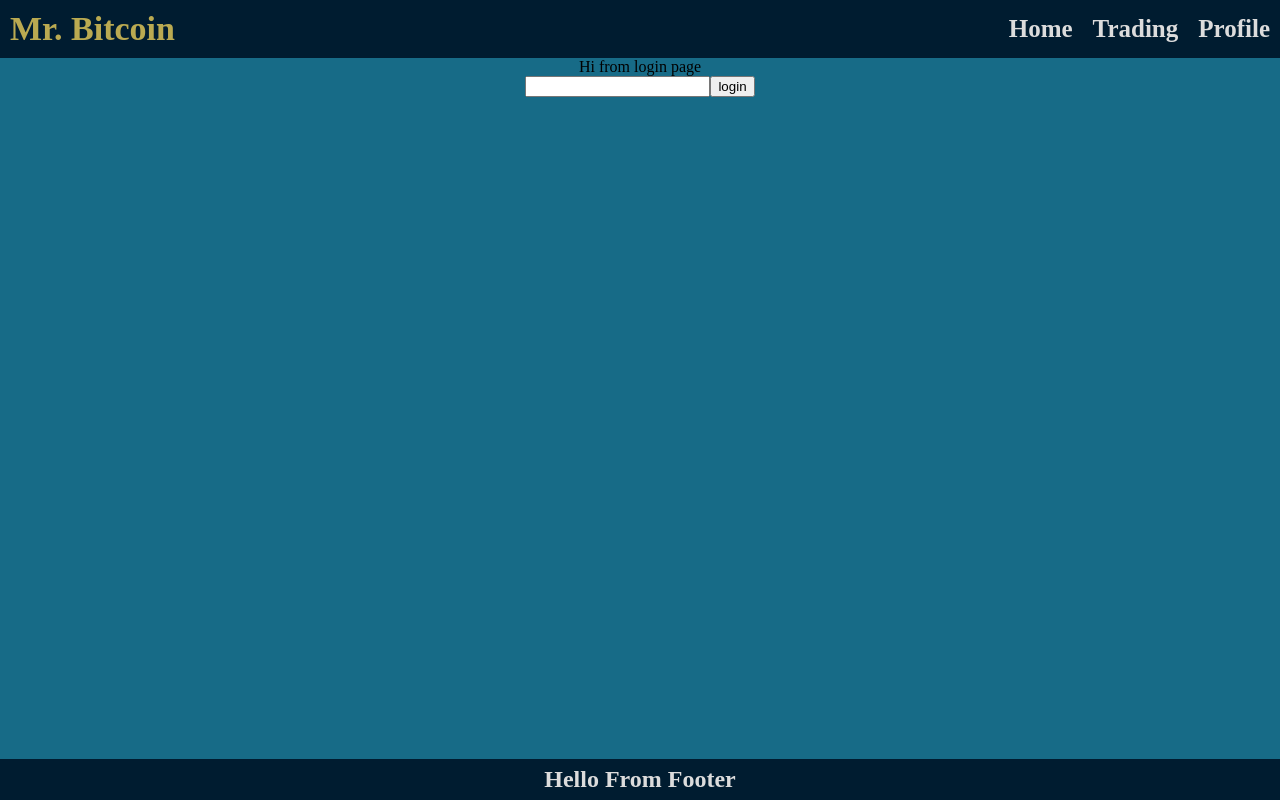
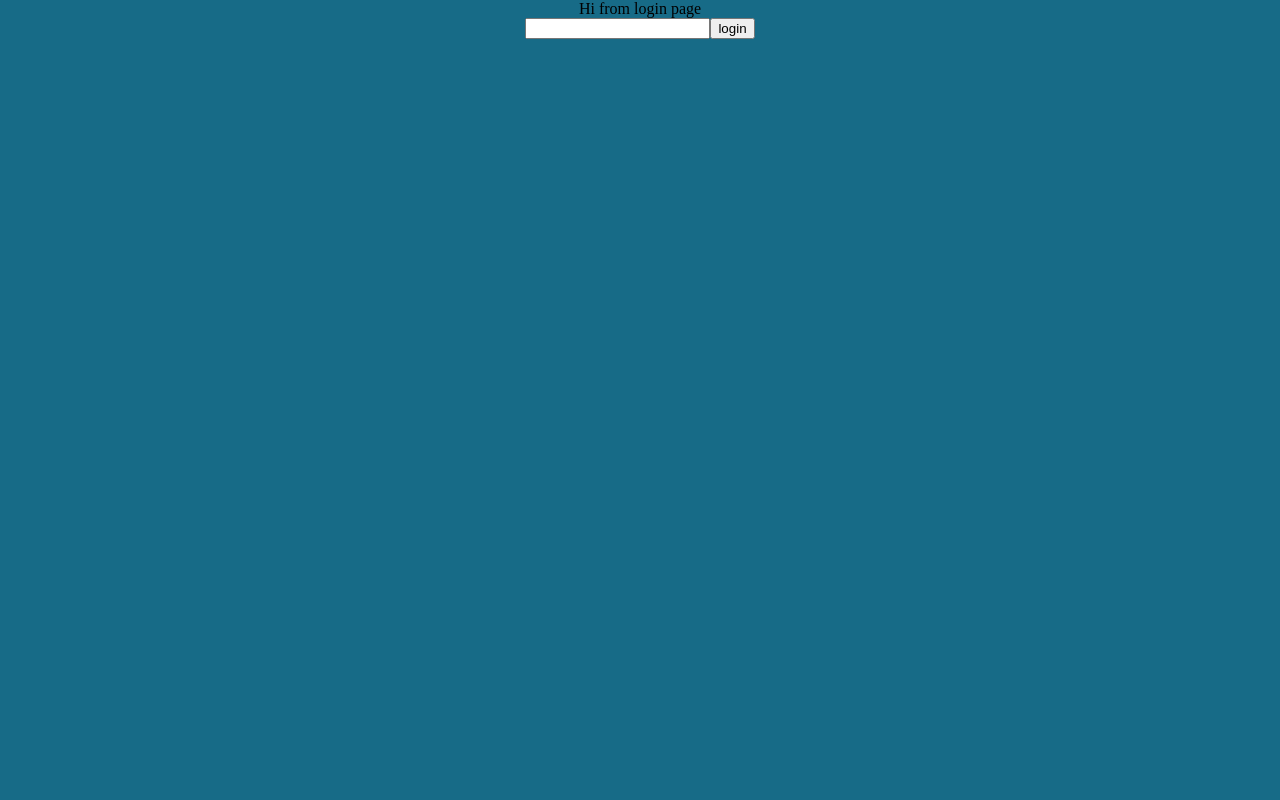
Before and after one commit to VadimEp622/proj-Vue-mr-bitcoin, a Vue app: page /trading-data#/login in a window 1280 px wide. Built offline with nearby package versions, Linux system fonts and the light colour scheme.

Commit message:
removed header & footer from login page

```diff
--- a/src/App.vue
+++ b/src/App.vue
@@ -1,12 +1,31 @@
+<template>
+  <section class="app" :class="appClass">
+    <AppHeader />
+    <main>
+      <RouterView />
+    </main>
+    <AppFooter />
+  </section>
+  <UserMsg />
+</template>
+
+
 <script >
 import AppHeader from '@/cmps/AppHeader.vue'
 import AppFooter from '@/cmps/AppFooter.vue'
 import UserMsg from '@/cmps/UserMsg.vue'
 
 export default {
-  // computed: {
-  //   loggedinUser() { return this.$store.getters.user }
-  // },
+  computed: {
+    currentRoute() {
+      return this.$route.name
+    },
+    appClass() {
+      return {
+        'header-footer-hidden': this.currentRoute === 'login'
+      }
+    }
+  },
   components: {
     AppHeader,
     AppFooter,
@@ -53,14 +72,16 @@ IV. homepage will be fancy, with a "welcome <user.name>" greeting, with user tra
 2. make graph responsive (possible to enlarge/shrink without needing to refresh page)
 -->
 
+<style lang="scss" scoped>
+.app {
+  display: grid;
+  grid-template-rows: auto 1fr auto;
+  height: 100vh;
 
-<template>
-  <section class="app">
-    <AppHeader />
-    <main>
-      <RouterView />
-    </main>
-    <AppFooter />
-  </section>
-  <UserMsg />
-</template>
+  &.header-footer-hidden>* {
+    &:is(header, footer) {
+      display: none;
+    }
+  }
+}
+</style>
--- a/src/assets/styles/basics/_base.scss
+++ b/src/assets/styles/basics/_base.scss
@@ -1,12 +1,6 @@
 body {
     margin: 0;
     background-color: #176b87;
-}
-
-.app {
-    display: grid;
-    grid-template-rows: auto 1fr auto;
-    height: 100vh;
 }
 
 ul,
```
